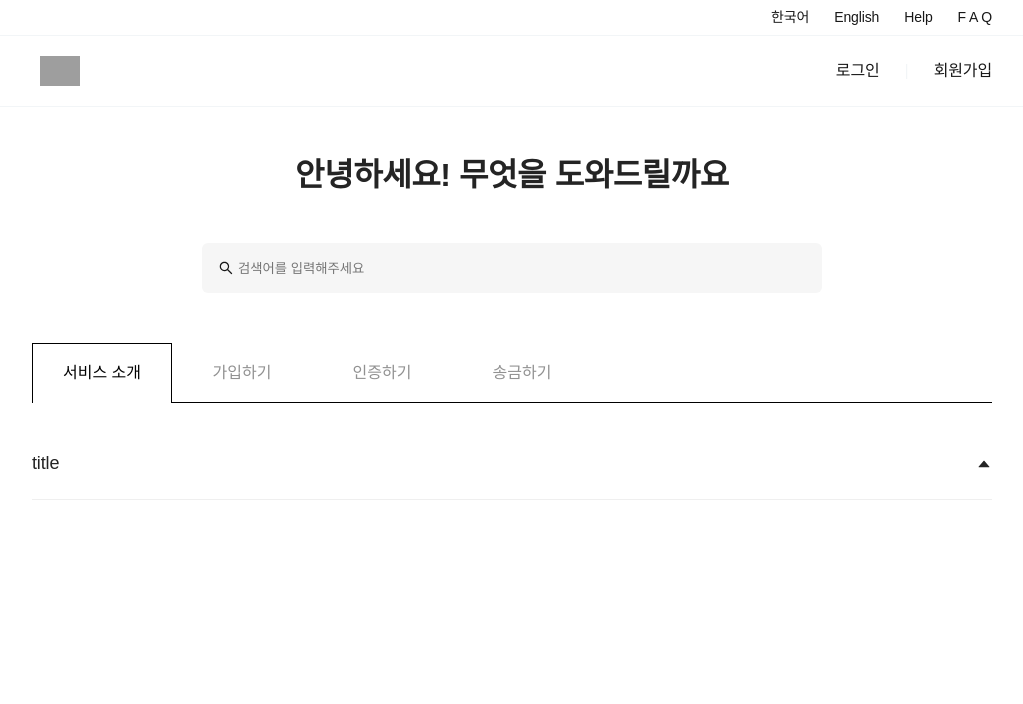
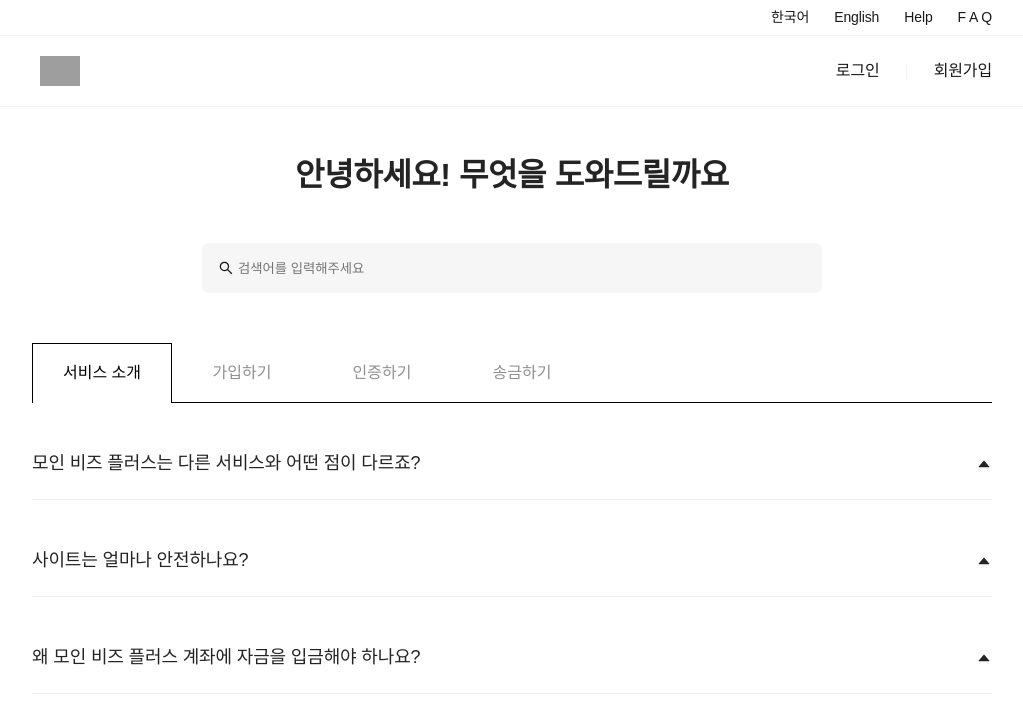
Before and after one commit to Leebonggu/pseudo-faq, a React (Create React App) app: page / in a window 1280 px wide. Shown: the top 704 px of the page, without its empty margins (128-1151 px from the left). Built offline with nearby package versions, Linux system fonts and the light colour scheme; grey boxes are pictures that could not be loaded.

Commit message:
add faq contents

```diff
--- a/src/components/Accordion.style.ts
+++ b/src/components/Accordion.style.ts
@@ -13,6 +13,7 @@ export const Container = styled.div<SelectProps>`
   justify-content: space-between;
   border-bottom: 1px solid #efefef;
   color: ${props => props.selected ? '#24242480' : '#242424'};
+
 `;
 
 export const AccodianTitle = styled.h2`
@@ -24,12 +25,14 @@ export const AccodianTitle = styled.h2`
   letter-spacing: -0.15px;
 `;
 
-export const AccodianContents = styled.div``;
+export const AccodianContents = styled.div`
+  margin: 30px 0;
+  transition: all 2s ease-out;
+`;
 
 export const IconWrapper = styled.span<SelectProps>`
   display: flex;
   align-items: center;
   justify-content: center;
   transform: ${props => props.selected ? 'rotate(180deg)' : ''};
-  transition: 300ms ease all;
 `;
--- a/src/components/Accordion.tsx
+++ b/src/components/Accordion.tsx
@@ -4,21 +4,23 @@ import { Container, IconWrapper, AccodianTitle, AccodianContents } from './Accor
 
 interface AccordionProps {
   chidlren?: ReactNode;
+  summary: string;
+  selected: boolean;
+  onClick: (value: number) => void;
+  value: number | string;
 }
 
 function Accordion(props: AccordionProps) {
-  const { chidlren } = props;
+  const { chidlren, summary, selected, onClick, value } = props;
   return (
     <>
-      <Container>
-        <AccodianTitle>title</AccodianTitle>
-        <IconWrapper selected={false}>
+      <Container onClick={() => onClick(Number(value))}>
+        <AccodianTitle>{summary}</AccodianTitle>
+        <IconWrapper selected={selected}>
           <AiFillCaretUp />
         </IconWrapper>
       </Container>
-      <AccodianContents>
-        {chidlren}
-      </AccodianContents>
+      {selected && <AccodianContents>{chidlren}</AccodianContents>}
     </>
   );
 }
--- a/src/modules/faq/faqSaga.ts
+++ b/src/modules/faq/faqSaga.ts
@@ -23,8 +23,11 @@ function* updateFaqTabListSaga() {
   yield put(updateFaqTab(tabListData));
 }
 
-function* updateFaqListSaga(action: ActionType) {
-  yield console.log(action);
+type TabType = { tab: number }
+function* updateFaqListSaga(action: ActionType & { payload: TabType }) {
+  const { tab } = action.payload;
+  const [filtered] = λ.filter(category => category.id === tab, categories);
+  yield put(updateFaqList(filtered))
 }
 
 function* faqSaga() {
--- a/src/pages/FAQ/FAQPage.tsx
+++ b/src/pages/FAQ/FAQPage.tsx
@@ -1,15 +1,15 @@
 import styled from 'styled-components';
 import { AiOutlineSearch } from "react-icons/ai";
-import React, { useEffect } from "react";
+import { useEffect, useState } from "react";
 import { useDispatch, useSelector } from "react-redux";
 import * as λ from 'ramda'
+
 import { changeTab, initializeFaqData } from "@modules/faq";
 import { RootState } from '@modules/rootReducer';
-
-import { Container, Title, InputContainer, Input, Icon } from './FAQPage.style';
 import Tab from '@components/Tab';
 import Accordion from '@components/Accordion';
-import { FAQTabType } from '@typings/index';
+import { FAQTabType, FAQContentType} from '@typings/index';
+import { Container, Title, InputContainer, Input, Icon } from './FAQPage.style';
 
 
 const FaqTable = styled.div`
@@ -31,20 +31,45 @@ const FaqBody = styled.div`
   width: 100%;
 `;
 
+interface FAQContentTypeWithSelected extends FAQContentType {
+  selected: boolean;
+}
+
 function FAQPages() {
   const dispatch = useDispatch();
-  const { faq_tab_list, tab } = useSelector(((state: RootState) => state.faq))
+  const { faq_list, faq_tab_list, tab } = useSelector(((state: RootState) => state.faq))
   const { isLoading } = useSelector(((state: RootState) => state.loading))
+  const { contents } = faq_list;
+
+  const [list, setList] = useState<FAQContentTypeWithSelected[]>([])
   useEffect(() => {
     dispatch(initializeFaqData())
   }, [dispatch]);
 
+  useEffect(() => {
+    setList(contents.map((e: FAQContentType) => ({ ...e, selected: false })))
+  }, [contents])
+
   const onChangeTab = (value: number) => {
-    console.log(value)
     dispatch(changeTab(value))
   }
 
+  const onClickFaqContents = (value: number) => {
+    const isEqual = λ.equals(true);
+    const reuslt = λ.map((l) => ({
+      ...l,
+      selected: λ.ifElse(
+        isEqual,
+        () => !l.selected,
+        () => l.selected
+      )(l.id === value)
+    }), list);
+    setList(reuslt);
+  }
+
+
   if (isLoading) return <div>loading...</div>
+
   return (
     <Container>
       <Title>안녕하세요! 무엇을 도와드릴까요</Title>
@@ -68,7 +93,17 @@ function FAQPages() {
           )(faq_tab_list)}
         </FaqTabs>
         <FaqBody>
-          <Accordion />
+          {λ.map(
+            (category: FAQContentTypeWithSelected) =>
+              <Accordion
+                key={category.id}
+                value={category.id}
+                summary={category.summary}
+                chidlren={category.details}
+                selected={category.selected}
+                onClick={onClickFaqContents}
+              />
+          )(list)}
         </FaqBody>
       </FaqTable>
     </Container>
```
